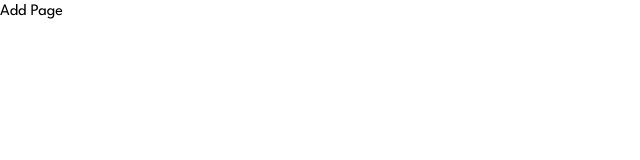
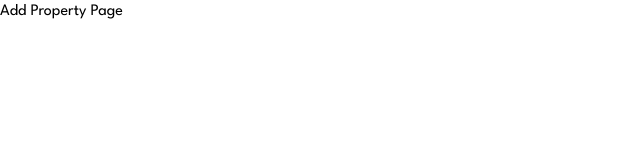
Before and after one commit to Nimira43/Griffin-Homes, a Next.js app: page /properties/add in a window 1280 px wide. Shown: the top 160 px of the page, without its empty margins (0-640 px from the left). Built offline with nearby package versions, Linux system fonts and the light colour scheme; a web font is replaced by a local one.

Commit message:
Added property page and enabled catch all routing

```diff
--- /dev/null
+++ b/app/properties/[...id]/page.jsx
@@ -0,0 +1,7 @@
+const PropertyPage = () => {
+  return (
+    <div>Property Page</div>
+   )
+}
+
+export default PropertyPage
--- a/app/properties/add/page.jsx
+++ b/app/properties/add/page.jsx
@@ -1,7 +1,7 @@
-const AddPage = () => {
+const AddPropertyPage = () => {
   return (
-    <div>Add Page</div>
-   );
+    <div>Add Property Page</div>
+   )
 }
 
-export default AddPage;
+export default AddPropertyPage
```
